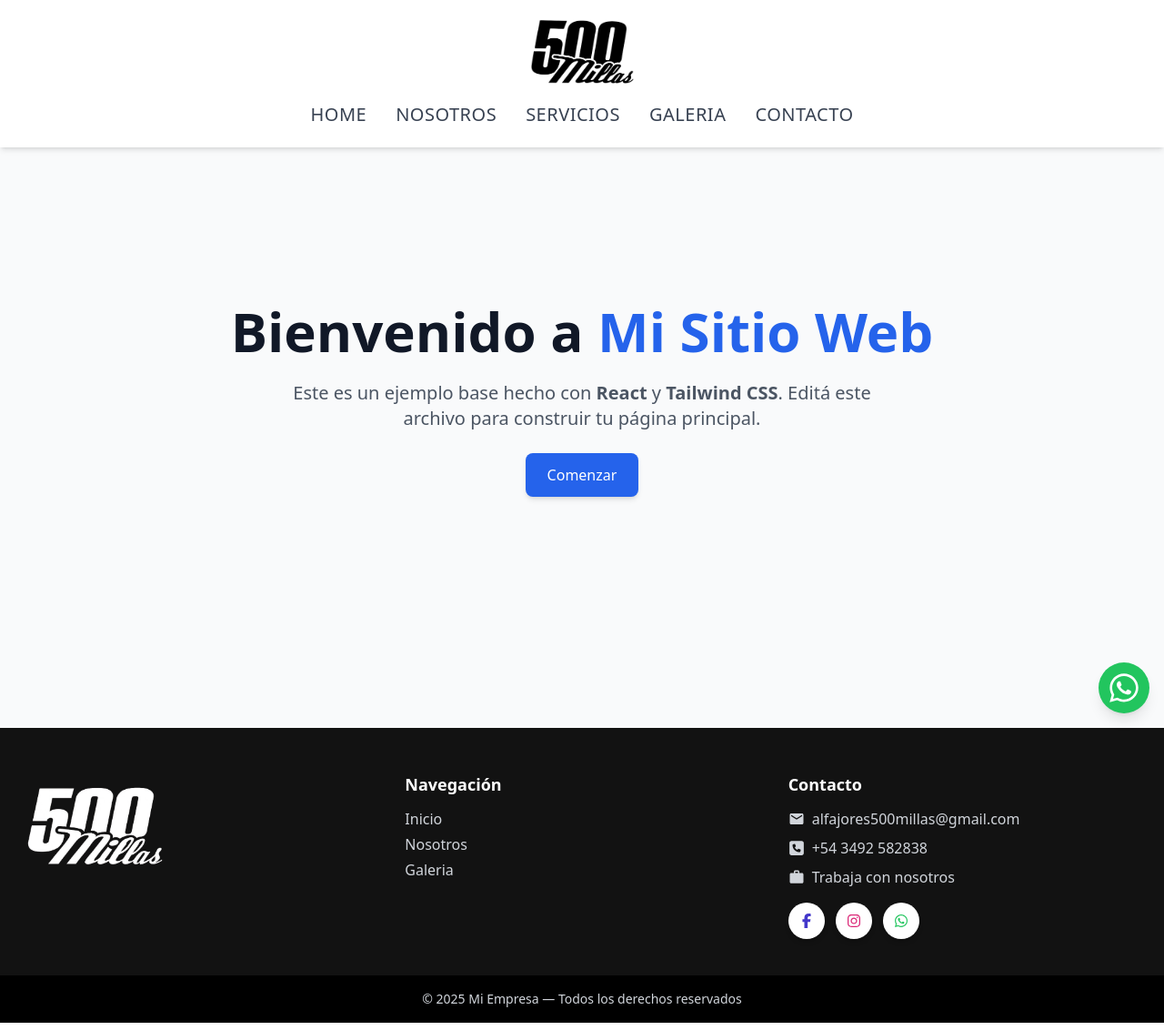
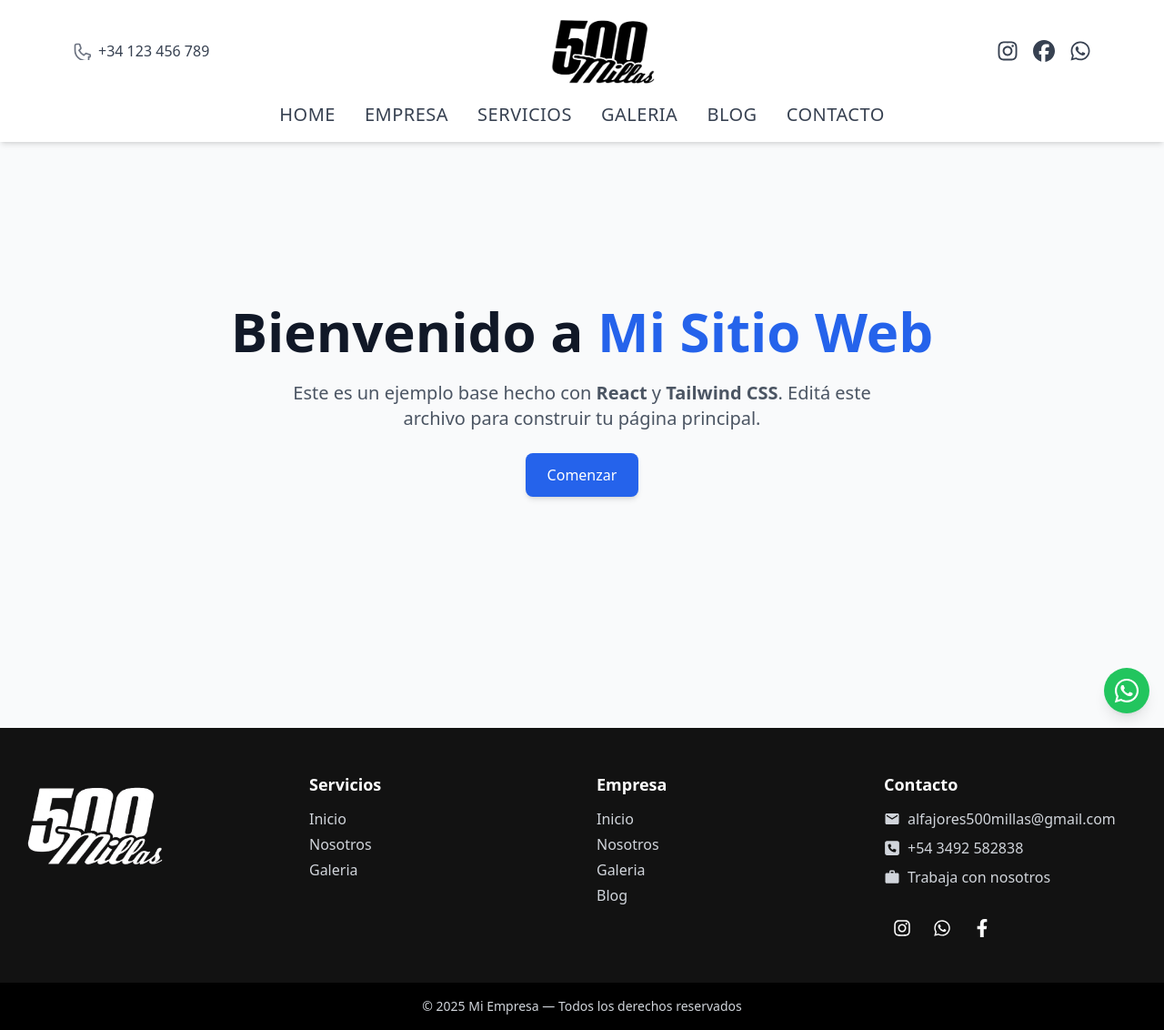
Before and after one commit to Nico09Barberis/dyf-website, a React (Vite) app in the folder dyf-website/: page / in a window 1280 px wide. Shown: the whole page at 91% size. Built offline with nearby package versions, Linux system fonts and the light colour scheme.

Commit message:
modificaciones en la nav y el footer, nuevos enlaces, iconos y dropdown menu

```diff
--- a/dyf-website/src/components/navigation/Footer.jsx
+++ b/dyf-website/src/components/navigation/Footer.jsx
@@ -1,22 +1,19 @@
 import { Link } from "react-router-dom";
-import {
-  MdEmail,
-  MdOutlineWork
-} from "react-icons/md";
+import { MdEmail, MdOutlineWork } from "react-icons/md";
 import {
   FaFacebookF,
   FaInstagram,
   FaWhatsapp,
-  FaSquarePhone
+  FaSquarePhone,
 } from "react-icons/fa6";
 import logo from "../../assets/images/logo-blanco.png"; // Ajustá la ruta según dónde esté tu logo
+import SocialLinks from "../ui/SocialLinks";
 
 const Footer = () => {
   return (
     <footer className="bg-[#121212] text-white pt-12">
       {/* Contenedor principal */}
-      <div className="max-w-7xl mx-auto px-6 grid grid-cols-1 md:grid-cols-3 gap-8">
-
+      <div className="max-w-7xl mx-auto px-6 grid grid-cols-1 md:grid-cols-4 gap-8">
         {/* Columna izquierda: Logo */}
         <div className="flex flex-col items-center md:items-start">
           <Link to="/">
@@ -30,7 +27,7 @@ const Footer = () => {
 
         {/* Columna central: Navegación */}
         <div className="flex flex-col items-center md:items-start">
-          <h3 className="font-bold mb-3 text-lg">Navegación</h3>
+          <h3 className="font-bold mb-3 text-lg">Servicios</h3>
           <Link
             to="/"
             className="text-gray-300 hover:text-white mb-1 transition-colors duration-300"
@@ -51,12 +48,43 @@ const Footer = () => {
           </Link>
         </div>
 
+        <div className="flex flex-col items-center md:items-start">
+          <h3 className="font-bold mb-3 text-lg">Empresa</h3>
+          <Link
+            to="/"
+            className="text-gray-300 hover:text-white mb-1 transition-colors duration-300"
+          >
+            Inicio
+          </Link>
+          <Link
+            to="/nosotros"
+            className="text-gray-300 hover:text-white mb-1 transition-colors duration-300"
+          >
+            Nosotros
+          </Link>
+          <Link
+            to="/galeria"
+            className="text-gray-300 hover:text-white mb-1 transition-colors duration-300 capitalize"
+          >
+            Galeria
+          </Link>
+          <Link
+            to="/galeria"
+            className="text-gray-300 hover:text-white mb-1 transition-colors duration-300 capitalize"
+          >
+            Blog
+          </Link>
+        </div>
+
         {/* Columna derecha: Contacto */}
         <div className="flex flex-col items-center md:items-start">
           <h3 className="font-bold mb-3 text-lg">Contacto</h3>
 
           <p className="flex items-center gap-2 text-gray-300 mb-2">
-            <MdEmail className="text-gray-300 text-lg" aria-label="Correo electrónico" />
+            <MdEmail
+              className="text-gray-300 text-lg"
+              aria-label="Correo electrónico"
+            />
             <a
               href="mailto:alfajores500millas@gmail.com"
               className="hover:underline"
@@ -66,7 +94,10 @@ const Footer = () => {
           </p>
 
           <p className="flex items-center gap-2 text-gray-300 mb-2">
-            <FaSquarePhone className="text-gray-300 text-lg" aria-label="Teléfono" />
+            <FaSquarePhone
+              className="text-gray-300 text-lg"
+              aria-label="Teléfono"
+            />
             +54 3492 582838
           </p>
 
@@ -76,41 +107,16 @@ const Footer = () => {
             rel="noopener noreferrer"
             className="flex items-center gap-2 text-gray-300 mb-4 hover:underline transition-colors"
           >
-            <MdOutlineWork className="text-gray-300 text-lg" aria-label="Trabaja con nosotros" />
+            <MdOutlineWork
+              className="text-gray-300 text-lg"
+              aria-label="Trabaja con nosotros"
+            />
             Trabaja con nosotros
           </a>
 
           {/* Redes sociales */}
           <div className="flex gap-3">
-            {/* Facebook */}
-            <a
-              href="https://www.facebook.com/tucuenta"
-              target="_blank"
-              rel="noopener noreferrer"
-              className="w-10 h-10 flex items-center justify-center rounded-full bg-white text-indigo-700 hover:bg-indigo-600 hover:text-white transition-shadow shadow-md hover:shadow-xl"
-            >
-              <FaFacebookF />
-            </a>
-
-            {/* Instagram */}
-            <a
-              href="https://www.instagram.com/500millas__/"
-              target="_blank"
-              rel="noopener noreferrer"
-              className="w-10 h-10 flex items-center justify-center rounded-full bg-white text-pink-600 hover:bg-pink-600 hover:text-white transition-shadow shadow-md hover:shadow-xl"
-            >
-              <FaInstagram />
-            </a>
-
-            {/* WhatsApp */}
-            <a
-              href="https://wa.me/5493492582838"
-              target="_blank"
-              rel="noopener noreferrer"
-              className="w-10 h-10 flex items-center justify-center rounded-full bg-white text-green-500 hover:bg-green-500 hover:text-white transition-shadow shadow-md hover:shadow-xl"
-            >
-              <FaWhatsapp />
-            </a>
+           <SocialLinks />
           </div>
         </div>
       </div>
--- a/dyf-website/src/components/navigation/Navbar.jsx
+++ b/dyf-website/src/components/navigation/Navbar.jsx
@@ -1,11 +1,14 @@
 import { useState, useRef, useEffect } from "react";
 import { Link } from "react-router-dom";
 import logo from "../../assets/images/logo.png";
+import { FaFacebook, FaInstagram } from "react-icons/fa6";
+import { FaWhatsapp } from "react-icons/fa";
 
 function Navbar() {
   const [isOpen, setIsOpen] = useState(false);
   const [isShrunk, setIsShrunk] = useState(false);
   const menuRef = useRef();
+  const [openDropdown, setOpenDropdown] = useState(null);
 
   // Cierre al hacer clic fuera del menú
   useEffect(() => {
@@ -28,6 +31,10 @@ function Navbar() {
     return () => window.removeEventListener("scroll", handleScroll);
   }, []);
 
+  const toggleDropdown = (name) => {
+    setOpenDropdown(openDropdown === name ? null : name);
+  };
+
   return (
     <nav
       className={`fixed w-full z-50 bg-white shadow-md transition-all duration-300 ${
@@ -35,9 +42,31 @@ function Navbar() {
       }`}
     >
       {/* Main Navbar */}
-      <div className="relative max-w-6xl mx-auto px-4 flex items-center h-20">
-        {/* Left: Hamburger */}
-        <div className="flex items-center md:space-x-4 z-10">
+      <div className="relative max-w-6xl mx-auto px-4 flex items-center justify-between h-20">
+        {/* Left Section: Phone + Hamburger (mobile) */}
+        <div className="flex items-center space-x-4 z-10">
+          {/* Phone Number (hidden on mobile) */}
+          <a
+            href="tel:+34123456789"
+            className="hidden md:flex items-center text-gray-700 font-medium hover:text-gray-900"
+          >
+            <svg
+              className="w-5 h-5 mr-2 text-gray-500"
+              fill="none"
+              stroke="currentColor"
+              viewBox="0 0 24 24"
+            >
+              <path
+                strokeLinecap="round"
+                strokeLinejoin="round"
+                strokeWidth={2}
+                d="M3 5a2 2 0 012-2h3.28a1 1 0 01.948.684l1.5 4.5a1 1 0 01-.272 1.016l-2.12 2.12a16 16 0 006.36 6.36l2.12-2.12a1 1 0 011.016-.272l4.5 1.5A1 1 0 0121 19.72V23a2 2 0 01-2 2h-1C9.163 25 3 18.837 3 11V5z"
+              />
+            </svg>
+            +34 123 456 789
+          </a>
+
+          {/* Hamburger (only mobile) */}
           <button
             className="md:hidden text-gray-700 hover:text-gray-900 focus:outline-none"
             onClick={() => setIsOpen(!isOpen)}
@@ -77,7 +106,7 @@ function Navbar() {
         {/* Center: Logo */}
         <Link
           to="/"
-          className={`absolute left-1/2 transform -translate-x-1/2 flex items-center transition-all duration-300 ${
+          className={`flex-1 flex justify-center items-center transition-all duration-300 ${
             isShrunk ? "h-14 md:h-16" : "h-16 md:h-20"
           }`}
         >
@@ -87,6 +116,21 @@ function Navbar() {
             className="h-full w-auto object-contain"
           />
         </Link>
+
+        {/* Right Section: Icons */}
+        <div className="hidden md:flex items-center space-x-4 z-10">
+          <button className="text-gray-700 hover:text-gray-900 transition-colors duration-200">
+            <FaInstagram className="w-6 h-6" />
+          </button>
+
+          <button className="text-gray-700 hover:text-gray-900 transition-colors duration-200">
+            <FaFacebook className="w-6 h-6" />
+          </button>
+
+          <button className="text-gray-700 hover:text-gray-900 transition-colors duration-200">
+            <FaWhatsapp className="w-6 h-6" />
+          </button>
+        </div>
       </div>
 
       {/* Mobile Menu */}
@@ -116,21 +160,79 @@ function Navbar() {
               Home
             </Link>
 
+            {/* Empresa / Nosotros con submenú */}
+            <div>
+              <button
+                onClick={() => toggleDropdown("empresa")}
+                className="w-full text-left text-gray-500 hover:text-gray-700 hover:bg-[#E0F7FA] font-ancois-one uppercase rounded-xl py-1 px-2 text-lg flex justify-between items-center"
+              >
+                Empresa
+                <span>{openDropdown === "empresa" ? "−" : "+"}</span>
+              </button>
+
+              {openDropdown === "empresa" && (
+                <div className="ml-4 mt-2 space-y-2">
                   <Link
-              to="/nosotros"
+                    to="/empresa/nosotros"
                     onClick={() => setIsOpen(false)}
-              className="block text-gray-500 hover:text-gray-700 hover:bg-[#E0F7FA] font-ancois-one uppercase rounded-xl py-1 px-2 text-lg"
+                    className="block text-gray-600 hover:text-gray-800 py-1 px-2 rounded-lg"
                   >
                     Nosotros
                   </Link>
+                  <Link
+                    to="/empresa/historia"
+                    onClick={() => setIsOpen(false)}
+                    className="block text-gray-600 hover:text-gray-800 py-1 px-2 rounded-lg"
+                  >
+                    Historia
+                  </Link>
+                  <Link
+                    to="/empresa/equipo"
+                    onClick={() => setIsOpen(false)}
+                    className="block text-gray-600 hover:text-gray-800 py-1 px-2 rounded-lg"
+                  >
+                    Equipo
+                  </Link>
+                </div>
+              )}
+            </div>
 
-            <Link
-              to="/servicios"
-              onClick={() => setIsOpen(false)}
-              className="block text-gray-500 hover:text-gray-700 hover:bg-[#E0F7FA] font-ancois-one uppercase rounded-xl py-1 px-2 text-lg"
+            {/* Servicios con submenú */}
+            <div>
+              <button
+                onClick={() => toggleDropdown("servicios")}
+                className="w-full text-left text-gray-500 hover:text-gray-700 hover:bg-[#E0F7FA] font-ancois-one uppercase rounded-xl py-1 px-2 text-lg flex justify-between items-center"
               >
                 Servicios
+                <span>{openDropdown === "servicios" ? "−" : "+"}</span>
+              </button>
+
+              {openDropdown === "servicios" && (
+                <div className="ml-4 mt-2 space-y-2">
+                  <Link
+                    to="/servicios/diseno"
+                    onClick={() => setIsOpen(false)}
+                    className="block text-gray-600 hover:text-gray-800 py-1 px-2 rounded-lg"
+                  >
+                    Diseño
                   </Link>
+                  <Link
+                    to="/servicios/construccion"
+                    onClick={() => setIsOpen(false)}
+                    className="block text-gray-600 hover:text-gray-800 py-1 px-2 rounded-lg"
+                  >
+                    Construcción
+                  </Link>
+                  <Link
+                    to="/servicios/mantenimiento"
+                    onClick={() => setIsOpen(false)}
+                    className="block text-gray-600 hover:text-gray-800 py-1 px-2 rounded-lg"
+                  >
+                    Mantenimiento
+                  </Link>
+                </div>
+              )}
+            </div>
 
             <Link
               to="/galeria"
@@ -138,6 +240,14 @@ function Navbar() {
               className="block text-gray-500 hover:text-gray-700 hover:bg-[#E0F7FA] font-ancois-one uppercase rounded-xl py-1 px-2 text-lg"
             >
               Galeria
+            </Link>
+
+            <Link
+              to="/blog"
+              onClick={() => setIsOpen(false)}
+              className="block text-gray-500 hover:text-gray-700 hover:bg-[#E0F7FA] font-ancois-one uppercase rounded-xl py-1 px-2 text-lg"
+            >
+              Blog
             </Link>
 
             <Link
@@ -151,17 +261,33 @@ function Navbar() {
         </div>
       </div>
 
-      {/* Submenu debajo */}
       <div className="bg-white hidden md:flex justify-center font-bebas tracking-wide text-xl space-x-8 pt-4">
         {[
           { to: "/", label: "Home" },
-          { to: "/nosotros", label: "nosotros" },
-          { to: "/servicios", label: "servicios" },
+          {
+            to: "/empresa",
+            label: "empresa",
+            submenu: [
+              { to: "/empresa/nosotros", label: "Nosotros" },
+              { to: "/empresa/historia", label: "Historia" },
+              { to: "/empresa/equipo", label: "Equipo" },
+            ],
+          },
+          {
+            to: "/servicios",
+            label: "servicios",
+            submenu: [
+              { to: "/servicios/diseno", label: "Diseño" },
+              { to: "/servicios/construccion", label: "Construcción" },
+              { to: "/servicios/mantenimiento", label: "Mantenimiento" },
+            ],
+          },
           { to: "/galeria", label: "galeria" },
+          { to: "/blog", label: "blog" },
           { to: "/contacto", label: "contacto" },
         ].map((item) => (
+          <div key={item.to} className="relative group">
             <Link
-            key={item.to}
               to={item.to}
               className="relative text-gray-700 uppercase hover:text-gray-900 pb-1
           border-b-2 border-transparent hover:border-gray-900
@@ -169,6 +295,22 @@ function Navbar() {
             >
               {item.label}
             </Link>
+
+            {/* Submenu */}
+            {item.submenu && (
+              <div className="absolute left-0 top-full mt-2 hidden group-hover:block bg-white shadow-lg rounded-md py-2 w-48 z-10">
+                {item.submenu.map((sub) => (
+                  <Link
+                    key={sub.to}
+                    to={sub.to}
+                    className="block px-4 py-2 text-gray-700 hover:bg-gray-100 hover:text-gray-900 transition-colors duration-150"
+                  >
+                    {sub.label}
+                  </Link>
+                ))}
+              </div>
+            )}
+          </div>
         ))}
       </div>
     </nav>
--- /dev/null
+++ b/dyf-website/src/components/ui/SocialLinks.jsx
@@ -0,0 +1,46 @@
+import React from "react";
+import { FaInstagram, FaWhatsapp, FaFacebookF } from "react-icons/fa";
+
+const SocialLinks = () => {
+  const icons = [
+    {
+      id: "instagram",
+      icon: FaInstagram,
+      color: "hover:bg-pink-400",
+      link: "https://www.instagram.com/tu_usuario", // reemplaza con tu Instagram
+    },
+    {
+      id: "whatsapp",
+      icon: FaWhatsapp,
+      color: "hover:bg-green-400",
+      link: "https://wa.me/5491123456789", // reemplaza con tu WhatsApp
+    },
+    {
+      id: "facebook",
+      icon: FaFacebookF,
+      color: "hover:bg-blue-500",
+      link: "https://www.facebook.com/tu_usuario", // reemplaza con tu Facebook
+    },
+  ];
+
+  return (
+    <div className="flex gap-1 mt-2">
+      {icons.map((item) => {
+        const Icon = item.icon; // asignamos el componente SVG a una variable
+        return (
+          <a
+            key={item.id}
+            href={item.link}
+            target="_blank"
+            rel="noopener noreferrer"
+            className={`w-10 h-10 flex items-center justify-center rounded-md cursor-pointer text-white transition-all duration-300 ease-in-out hover:-translate-y-2 ${item.color}`}
+          >
+            <Icon size={20} />
+          </a>
+        );
+      })}
+    </div>
+  );
+};
+
+export default SocialLinks;
--- a/dyf-website/src/components/ui/WhatsAppButton.jsx
+++ b/dyf-website/src/components/ui/WhatsAppButton.jsx
@@ -17,7 +17,7 @@ const WhatsAppButton = () => {
         href={whatsappLink}
         target="_blank"
         rel="noopener noreferrer"
-        className="bg-green-500 hover:bg-green-600 text-white p-2.5 rounded-full shadow-lg flex items-center justify-center text-4xl transition-transform duration-200 hover:scale-110"
+        className="bg-green-500 hover:bg-green-600 text-white p-2.5 rounded-full shadow-lg flex items-center justify-center text-3xl transition-transform duration-200 hover:scale-110"
         aria-label="Chatear por WhatsApp"
       >
         <FaWhatsapp />
```
Lines whose indentation alone changed are shown as unchanged.
